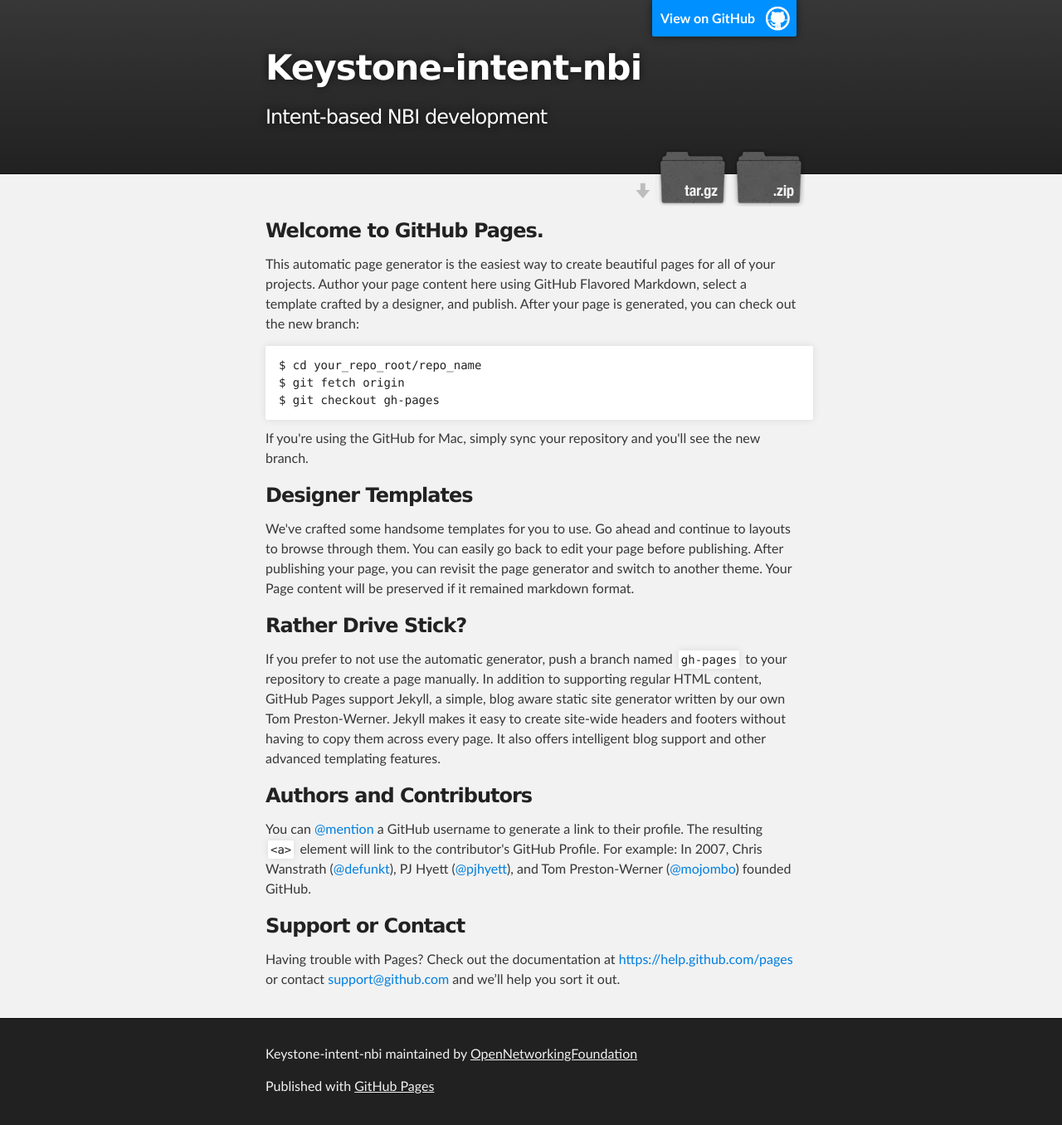
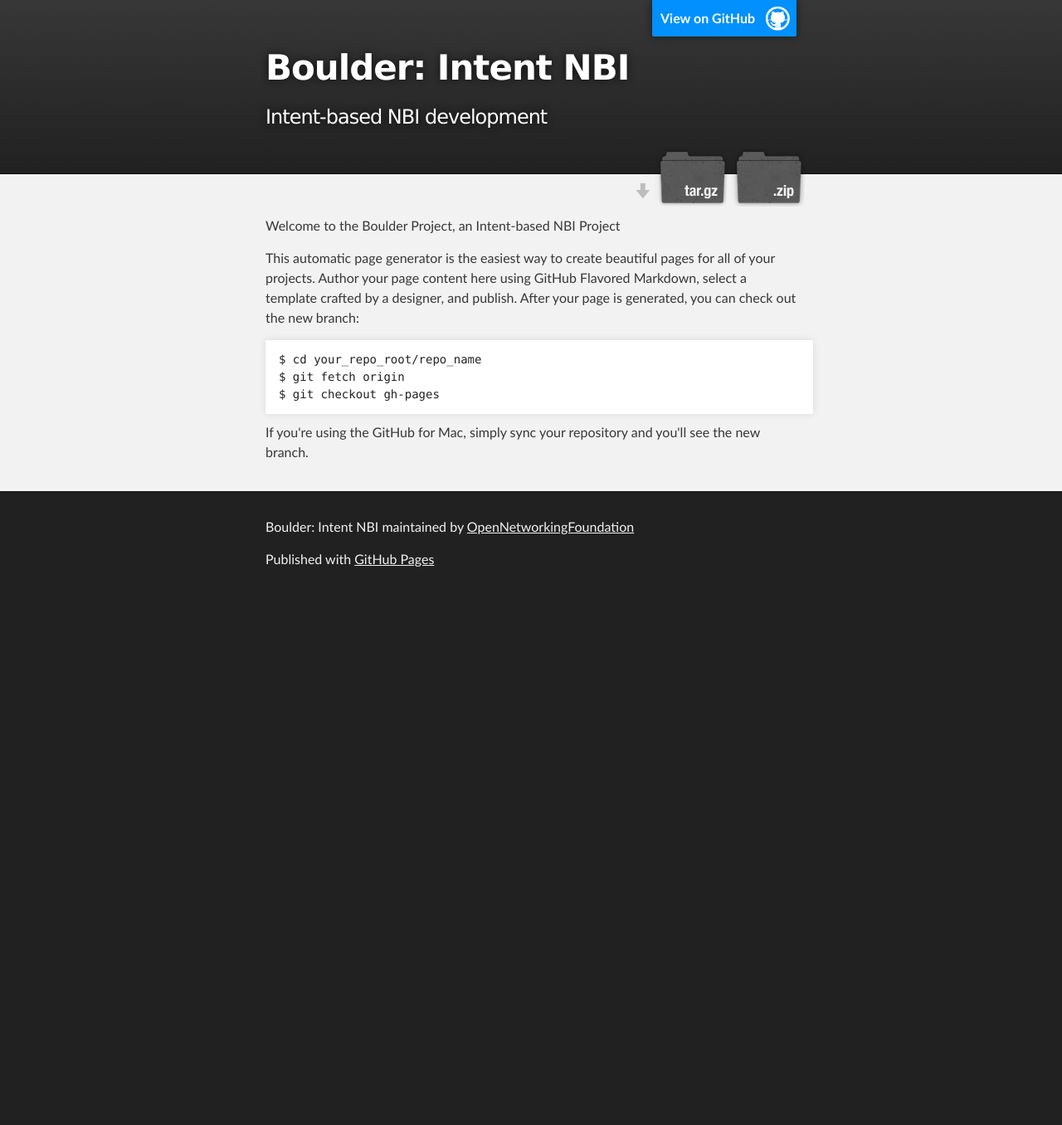
Before and after one commit to OpenNetworkingFoundation/BOULDER-Intent-NBI, a plain HTML site: page index.html in a window 1280 px wide. Shown: the whole page at 83% size. After the commit the page ends 800 px from the top, so only its background shows below. Drawn offline with Linux system fonts and the light colour scheme.

```diff
--- a/index.html
+++ b/index.html
@@ -4,11 +4,11 @@
   <head>
     <meta charset='utf-8'>
     <meta http-equiv="X-UA-Compatible" content="chrome=1">
-    <meta name="description" content="Keystone-intent-nbi : Intent-based NBI development">
+    <meta name="description" content="Boulder: Intent NBI : Intent-based NBI development">
 
     <link rel="stylesheet" type="text/css" media="screen" href="stylesheets/stylesheet.css">
 
-    <title>Keystone-intent-nbi</title>
+    <title>Boulder: Intent NBI</title>
   </head>
 
   <body>
@@ -18,7 +18,7 @@
         <header class="inner">
           <a id="forkme_banner" href="https://github.com/OpenNetworkingFoundation/BOULDER-Intent-NBI">View on GitHub</a>
 
-          <h1 id="project_title">Keystone-intent-nbi</h1>
+          <h1 id="project_title">Boulder: Intent NBI</h1>
           <h2 id="project_tagline">Intent-based NBI development</h2>
 
             <section id="downloads">
@@ -31,8 +31,7 @@
     <!-- MAIN CONTENT -->
     <div id="main_content_wrap" class="outer">
       <section id="main_content" class="inner">
-        <h3>
-<a id="welcome-to-github-pages" class="anchor" href="#welcome-to-github-pages" aria-hidden="true"><span class="octicon octicon-link"></span></a>Welcome to GitHub Pages.</h3>
+        <p>Welcome to the Boulder Project, an Intent-based NBI Project</p>
 
 <p>This automatic page generator is the easiest way to create beautiful pages for all of your projects. Author your page content here using GitHub Flavored Markdown, select a template crafted by a designer, and publish. After your page is generated, you can check out the new branch:</p>
 
@@ -42,33 +41,13 @@
 </code></pre>
 
 <p>If you're using the GitHub for Mac, simply sync your repository and you'll see the new branch.</p>
-
-<h3>
-<a id="designer-templates" class="anchor" href="#designer-templates" aria-hidden="true"><span class="octicon octicon-link"></span></a>Designer Templates</h3>
-
-<p>We've crafted some handsome templates for you to use. Go ahead and continue to layouts to browse through them. You can easily go back to edit your page before publishing. After publishing your page, you can revisit the page generator and switch to another theme. Your Page content will be preserved if it remained markdown format.</p>
-
-<h3>
-<a id="rather-drive-stick" class="anchor" href="#rather-drive-stick" aria-hidden="true"><span class="octicon octicon-link"></span></a>Rather Drive Stick?</h3>
-
-<p>If you prefer to not use the automatic generator, push a branch named <code>gh-pages</code> to your repository to create a page manually. In addition to supporting regular HTML content, GitHub Pages support Jekyll, a simple, blog aware static site generator written by our own Tom Preston-Werner. Jekyll makes it easy to create site-wide headers and footers without having to copy them across every page. It also offers intelligent blog support and other advanced templating features.</p>
-
-<h3>
-<a id="authors-and-contributors" class="anchor" href="#authors-and-contributors" aria-hidden="true"><span class="octicon octicon-link"></span></a>Authors and Contributors</h3>
-
-<p>You can <a href="https://github.com/blog/821" class="user-mention">@mention</a> a GitHub username to generate a link to their profile. The resulting <code>&lt;a&gt;</code> element will link to the contributor's GitHub Profile. For example: In 2007, Chris Wanstrath (<a href="https://github.com/defunkt" class="user-mention">@defunkt</a>), PJ Hyett (<a href="https://github.com/pjhyett" class="user-mention">@pjhyett</a>), and Tom Preston-Werner (<a href="https://github.com/mojombo" class="user-mention">@mojombo</a>) founded GitHub.</p>
-
-<h3>
-<a id="support-or-contact" class="anchor" href="#support-or-contact" aria-hidden="true"><span class="octicon octicon-link"></span></a>Support or Contact</h3>
-
-<p>Having trouble with Pages? Check out the documentation at <a href="https://help.github.com/pages">https://help.github.com/pages</a> or contact <a href="mailto:support@github.com">support@github.com</a> and we’ll help you sort it out.</p>
       </section>
     </div>
 
     <!-- FOOTER  -->
     <div id="footer_wrap" class="outer">
       <footer class="inner">
-        <p class="copyright">Keystone-intent-nbi maintained by <a href="https://github.com/OpenNetworkingFoundation">OpenNetworkingFoundation</a></p>
+        <p class="copyright">Boulder: Intent NBI maintained by <a href="https://github.com/OpenNetworkingFoundation">OpenNetworkingFoundation</a></p>
         <p>Published with <a href="https://pages.github.com">GitHub Pages</a></p>
       </footer>
     </div>
```
Also changed, not shown: params.json (+1 -1 lines).
